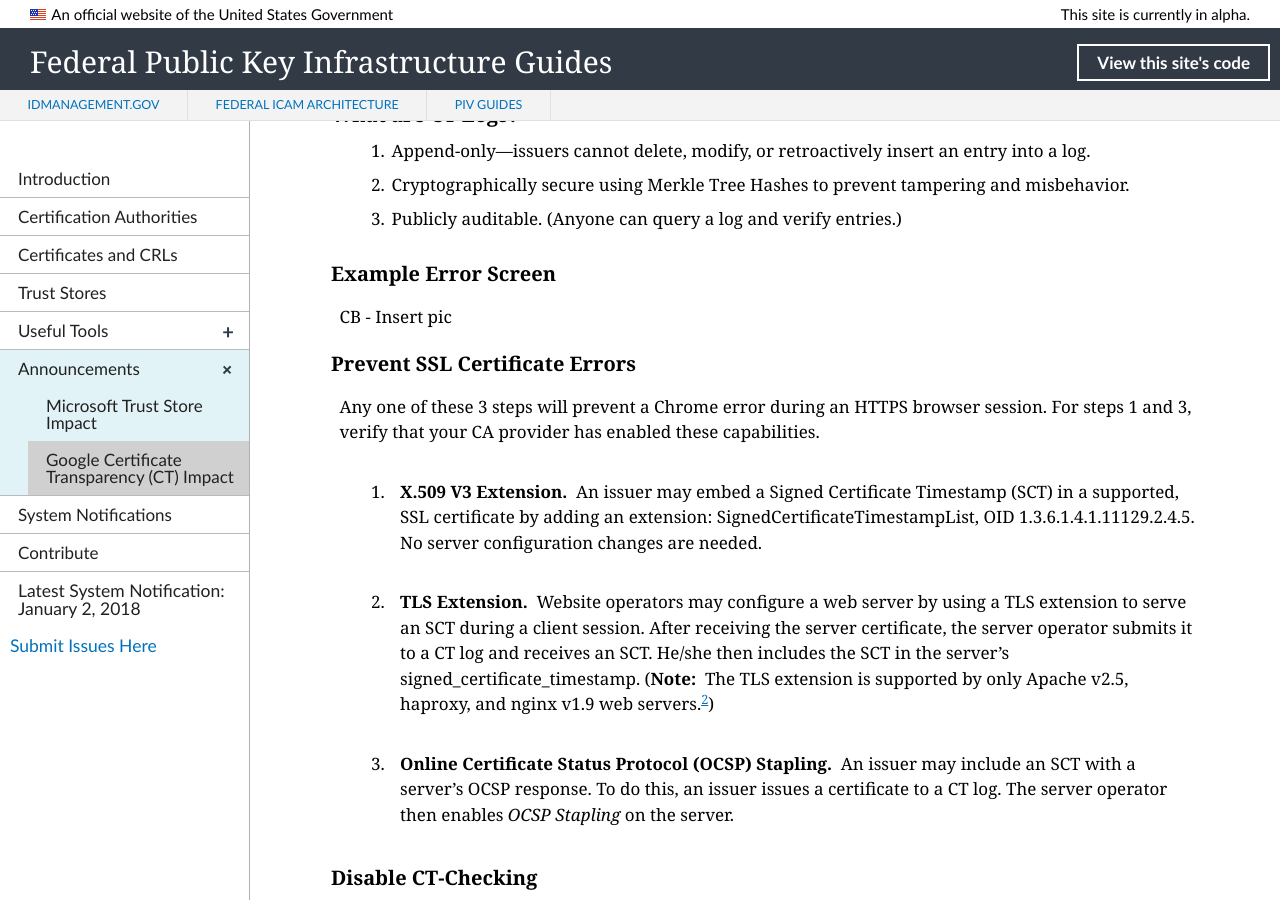
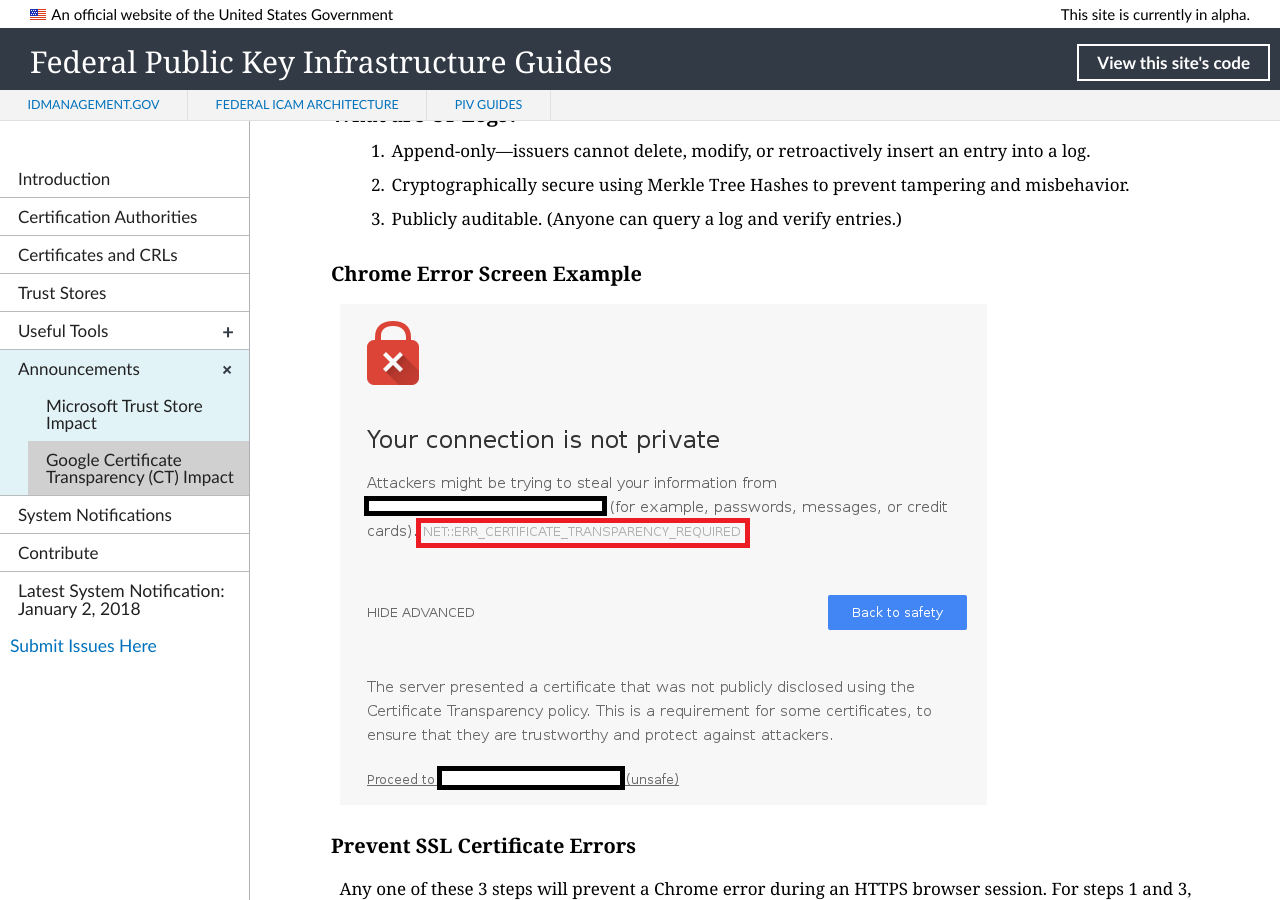
Before and after one commit to GSA/fpki-guides, a Jekyll site: the page built from _announcements/02_google_ct.md, in a window 1280 px wide and 900 px high, scrolled down 1251 px. Built offline with Jekyll 4.4.1, drawn with Linux system fonts in a browser that asks for light colours; nearby versions of some CDN libraries; library files that are not in the unit come from our copies.

Commit message:
Update 02_google_ct.md
Add Chrome Error Screen image

```diff
--- a/_announcements/02_google_ct.md
+++ b/_announcements/02_google_ct.md
@@ -36,9 +36,9 @@
 2. Cryptographically secure using Merkle Tree Hashes to prevent tampering and misbehavior.
 3. Publicly auditable. (Anyone can query a log and verify entries.)
 
-### Example Error Screen
+### Chrome Error Screen Example
 
-CB - Insert pic
+![Chrome Error Screen]({{site.baseurl}}/img/google_ct_hot_topic_error.png){:style="float:center"}
 
 ### Prevent SSL Certificate Errors
 
```
